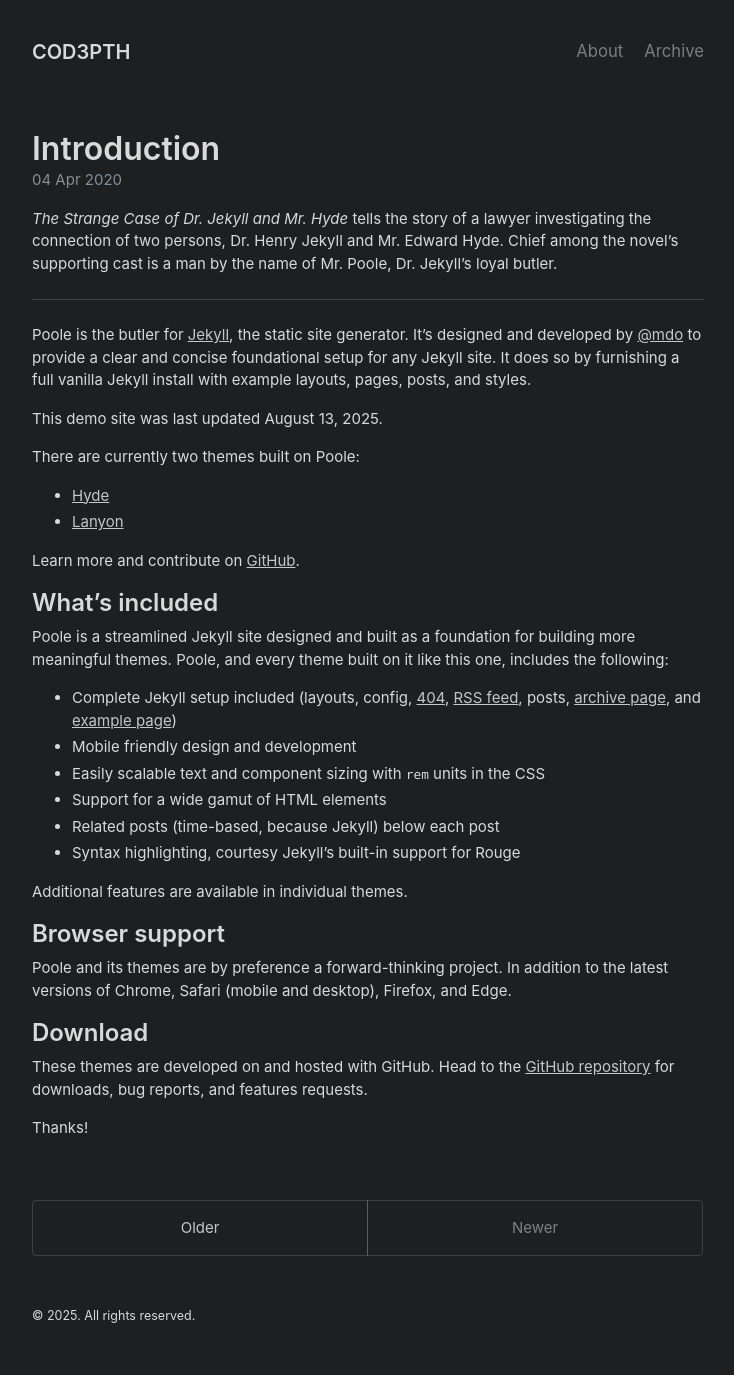
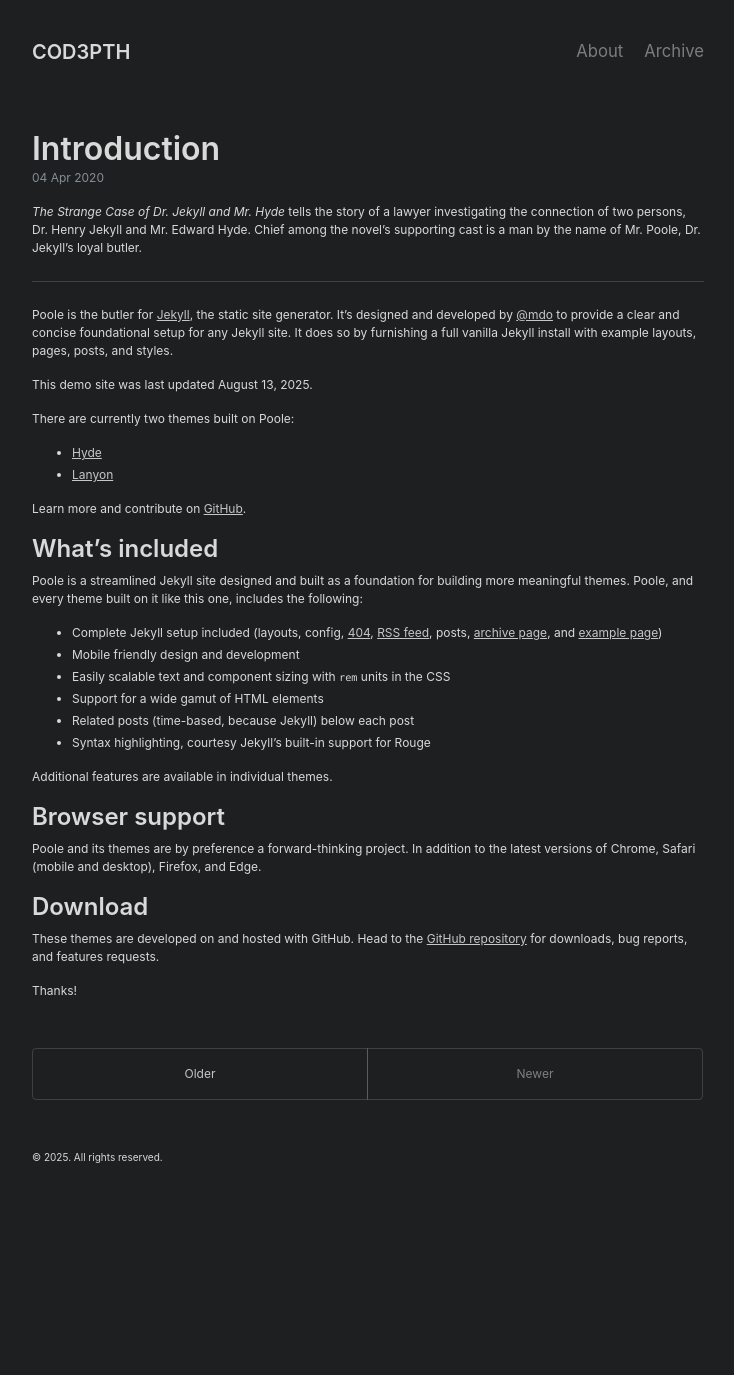
Before and after one commit to cod3pth/cod3pth.github.io, a Jekyll site: the page built from index.html, in a window 1280 px wide. Shown: the whole page, without its empty margins (272-1006 px from the left). Built offline with Jekyll 4.4.1, drawn with Linux system fonts in a browser that asks for light colours; the list of posts is cut into pages by our own code; after the commit the page ends 1214 px from its top, so only the background shows below that.

Commit message:
Update _variables.scss

```diff
--- a/_sass/_variables.scss
+++ b/_sass/_variables.scss
@@ -33,7 +33,7 @@
   --body-font: -apple-system, BlinkMacSystemFont, "Segoe UI", Roboto,
     "Helvetica Neue", Arial, "Noto Sans", sans-serif, "Apple Color Emoji",
     "Segoe UI Emoji", "Segoe UI Symbol", "Noto Color Emoji";
-  --body-font-size: 15px;
+  --body-font-size: 12px;
   --body-line-height: 1.5;
   --body-color: var(--gray-700);
   --body-bg: #fff;
```
